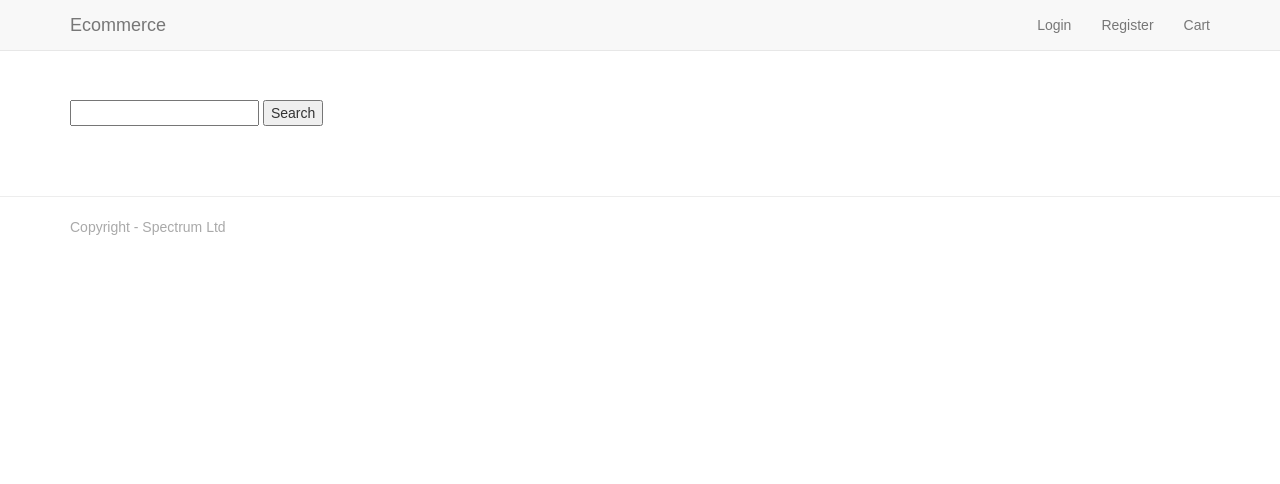
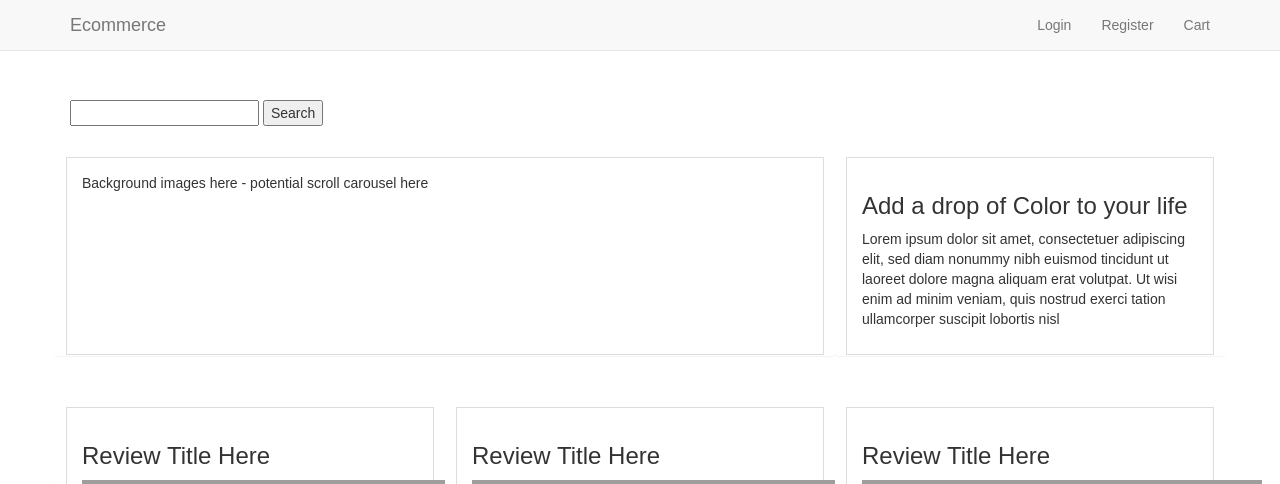
Before and after one commit to Andreaytm/spectrum, a Django app: template products/templates/products.html in a window 1280 px wide. Shown: the top 484 px of the page. Before the commit the page ends 235 px from the top, so only its background shows below. Run offline with Django 3.2, Linux system fonts and the light colour scheme; the template is opened without the code that fills it, so the values that code supplies are empty; some libraries are stand-ins or nearby versions; grey boxes are pictures that could not be loaded.

Commit message:
Update homepage of website with some placeholder content

```diff
--- a/products/models.py
+++ b/products/models.py
@@ -3,9 +3,9 @@ from django.db import models
 # Create your models here.
 class Product(models.Model):
     name = models.CharField(max_length=254, default='')
-    description=models.TextField()
-    price= models.DecimalField(max_digits=6, decimal_places=2)
-    image= models.ImageField(upload_to='images')
+    description = models.TextField()
+    price = models.DecimalField(max_digits=6, decimal_places=2)
+    image = models.ImageField(upload_to='images')
 
     def __str__(self):
         return self.name
--- a/products/templates/products.html
+++ b/products/templates/products.html
@@ -1,6 +1,61 @@
 {% extends 'base.html' %}
 {% block content %}
 
+
+<div class= "row row-flex">
+    <div class="col-xs-10 col-xs-offset-1 col-sm-offset-0 col-sm-6 col-md-8 display panel panel-default">
+        <div class="panel-body">
+            <p>Background images here - potential scroll carousel here
+            </p>
+        </div>
+    </div>
+    <div class="col-xs-10 col-xs-offset-1 col-sm-offset-0 col-sm-6 col-md-4 display panel panel-default">
+        <div class="panel-body">
+            <h3>Add a drop of Color to your life</h3>
+            <p>Lorem ipsum dolor sit amet, consectetuer adipiscing elit,
+            sed diam nonummy nibh euismod tincidunt ut laoreet dolore
+            magna aliquam erat volutpat. Ut wisi enim ad minim veniam,
+            quis nostrud exerci tation ullamcorper suscipit lobortis nisl
+            </p>
+        </div>
+    </div>
+</div>
+
+<div class= "row row-flex">
+    <div class="col-xs-10 col-xs-offset-1 col-sm-offset-0 col-sm-6 col-md-4 display panel panel-default">
+        <div class="panel-body">
+            <h3>Review Title Here</h3>
+            <img src="/">
+            <p>Lorem ipsum dolor sit amet, consectetuer adipiscing elit,
+            sed diam nonummy nibh euismod tincidunt ut laoreet dolore
+            magna aliquam erat volutpat. Ut wisi enim ad minim veniam,
+            quis nostrud exerci tation ullamcorper suscipit lobortis nisl
+            </p>
+        </div>
+    </div>
+    <div class="col-xs-10 col-xs-offset-1 col-sm-offset-0 col-sm-6 col-md-4 display panel panel-default">
+        <div class="panel-body">
+            <h3>Review Title Here</h3>
+            <img src="/">
+            <p>Lorem ipsum dolor sit amet, consectetuer adipiscing elit,
+            sed diam nonummy nibh euismod tincidunt ut laoreet dolore
+            magna aliquam erat volutpat. Ut wisi enim ad minim veniam,
+            quis nostrud exerci tation ullamcorper suscipit lobortis nisl
+            </p>
+        </div>
+    </div>
+    <div class="col-xs-10 col-xs-offset-1 col-sm-offset-0 col-sm-6 col-md-4 display panel panel-default">
+        <div class="panel-body">
+            <h3>Review Title Here</h3>
+            <img src="/">
+            <p>Lorem ipsum dolor sit amet, consectetuer adipiscing elit,
+            sed diam nonummy nibh euismod tincidunt ut laoreet dolore
+            magna aliquam erat volutpat. Ut wisi enim ad minim veniam,
+            quis nostrud exerci tation ullamcorper suscipit lobortis nisl
+            </p>
+        </div>
+    </div>
+</div>
 <div class= "row row-flex">
 {% for product in products %}
 
```
